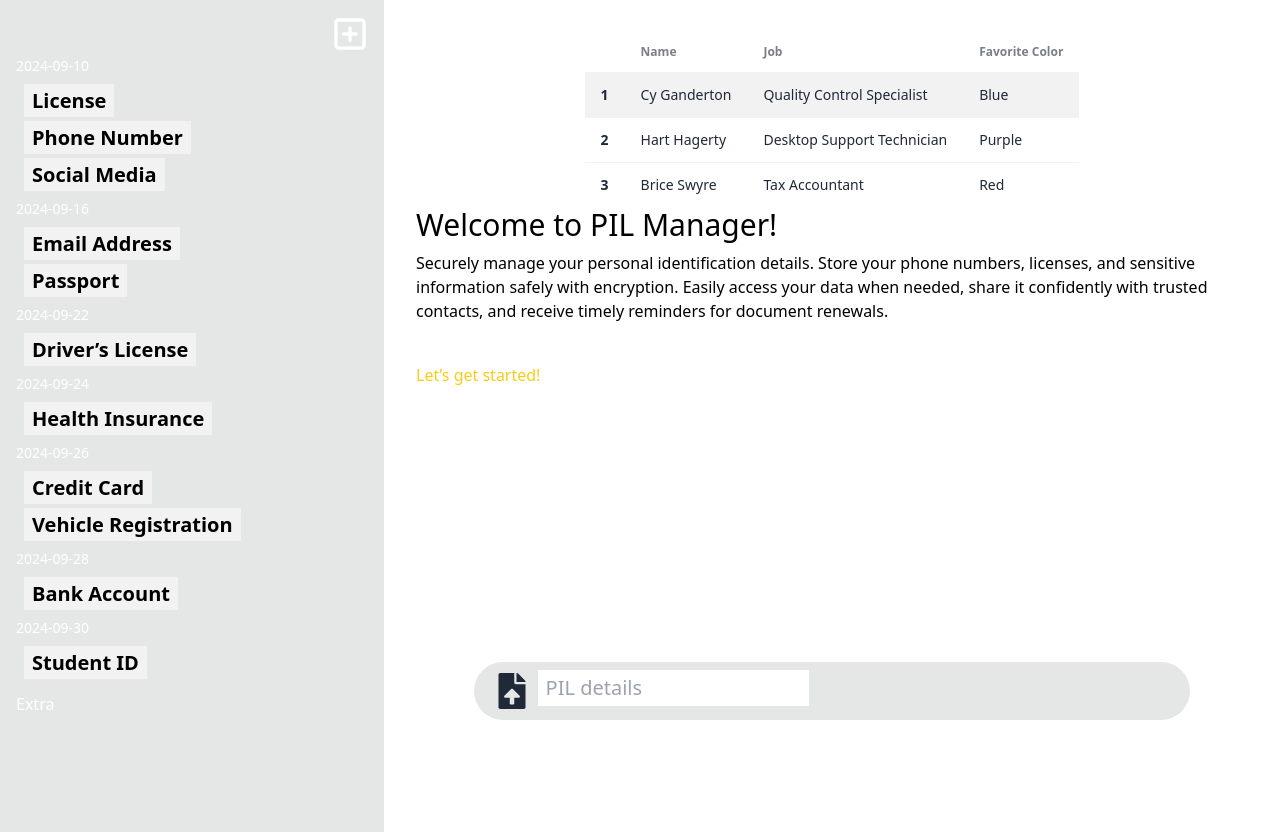
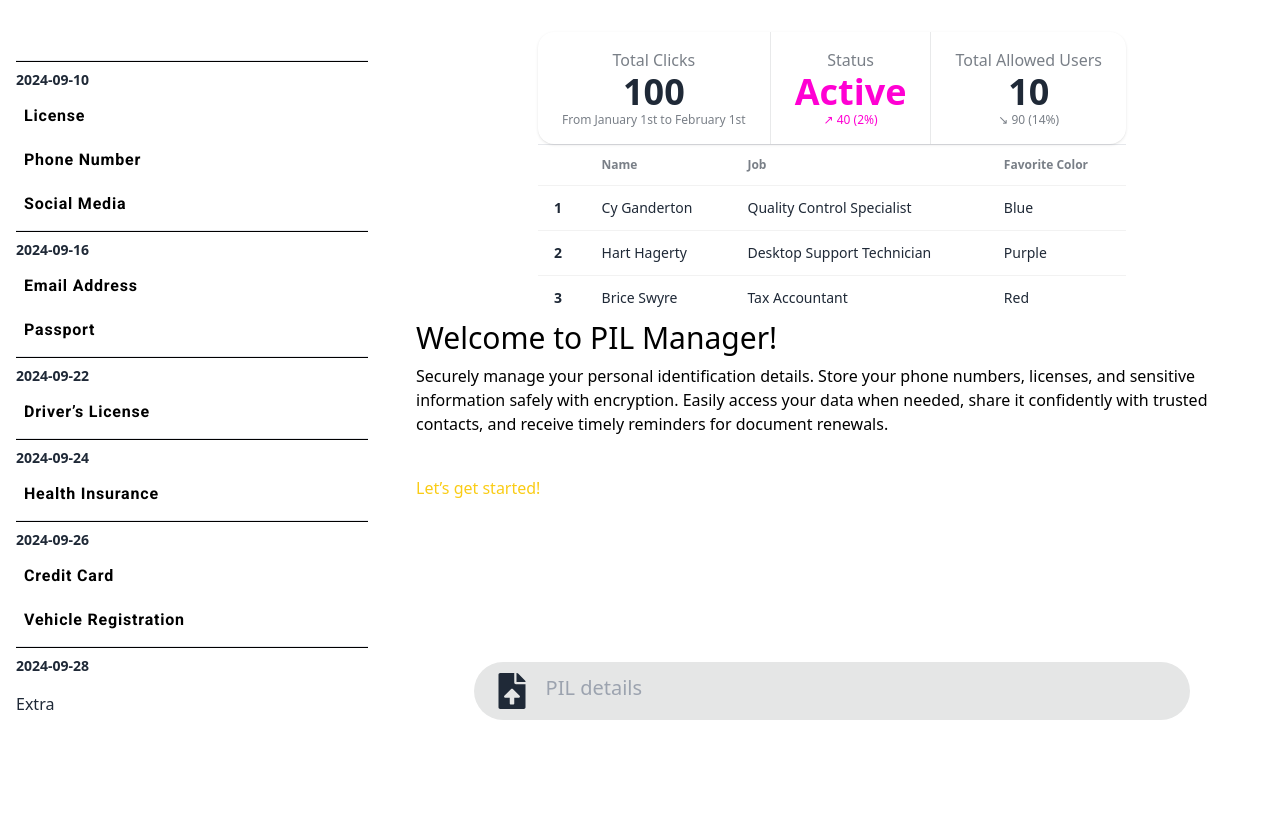
Before and after one commit to ShubhPundir/SIH, a React (Vite) app in the folder client/: page / in a window 1280 px wide. Built offline with nearby package versions, Linux system fonts and the light colour scheme.

Commit message:
Ready Prototype UI

```diff
--- a/client/src/components/LeftSide/AllData.jsx
+++ b/client/src/components/LeftSide/AllData.jsx
@@ -80,14 +80,15 @@ function AllData() {
     <div style={{ height: "calc(100vh - 20vh)" }} className="overflow-y-scroll">
       {pilData.map((item) => (
         <div key={item.date}>
-          <h1 className="text-sm my-1">{item.date}</h1>
-          <div className=" my-2 rounded-md font-">
+          <hr className="bg-black my-2 dark:bg-white h-[2px]"/>
+          <h1 className="text-sm my-2 font-semibold">{item.date}</h1>
+          <div className="rounded-md">
             {/* {console.log(item.items)} */}
             {item.items.map((pil) => (
               <button
                 onClick={() => handlePIL(pil.id)}
                 key={pil.id}
-                className="block cursor-pointer hover:bg-base-100 bg-base-200 text-xl dark:text-white text-black leading-tight font-semibold px-2 py-1 mx-2 my-1"
+                className="w-full  text-left block font-roboto cursor-pointer hover:bg-slate-300  text-base text-black leading-tight tracking-wider font-semibold my-2 py-2 px-2"
               >
                 {pil.title}
               </button>
--- a/client/src/components/RightSide/Input.jsx
+++ b/client/src/components/RightSide/Input.jsx
@@ -24,7 +24,7 @@ function Input() {
             placeholder="PIL details "
             name=""
             id=""
-            className="resize-none py-1 px-2 w-full outline-none max-h-32  text-xl"
+            className="resize-none bg-transparent py-1 px-2 w-full outline-none max-h-32  text-xl"
           />
         </form>
       </div>
--- a/client/src/components/RightSide/Output.jsx
+++ b/client/src/components/RightSide/Output.jsx
@@ -6,8 +6,8 @@ function Output() {
     <div className="flex mt-8 px-8 flex-col min-h-screen items-center mx-auto">
         <Stats/>
       <div>
-        <h1 className="text-black dark:text-white text-3xl mb-2">Welcome to PIL Manager!</h1>
-        <p className="text-black dark:text-white mb-10">
+        <h1 className="text-black  text-3xl mb-2">Welcome to PIL Manager!</h1>
+        <p className="text-black mb-10">
           Securely manage your personal identification details. Store your phone
           numbers, licenses, and sensitive information safely with encryption.
           Easily access your data when needed, share it confidently with trusted
--- a/client/src/components/RightSide/Stats.jsx
+++ b/client/src/components/RightSide/Stats.jsx
@@ -3,6 +3,26 @@ import React from "react";
 function Stats() {
   return (
     <div>
+      <div className="stats shadow">
+        <div className="stat place-items-center">
+          <div className="stat-title">Total Clicks</div>
+          <div className="stat-value">100</div>
+          <div className="stat-desc">From January 1st to February 1st</div>
+        </div>
+
+        <div className="stat place-items-center">
+          <div className="stat-title">Status</div>
+          <div className="stat-value text-secondary">Active</div>
+          <div className="stat-desc text-secondary">↗︎ 40 (2%)</div>
+        </div>
+
+        <div className="stat place-items-center">
+          <div className="stat-title">Total Allowed Users</div>
+          <div className="stat-value">10</div>
+          <div className="stat-desc">↘︎ 90 (14%)</div>
+        </div>
+      </div>
+      <hr />
       <div className="overflow-x-auto">
         <table className="table">
           {/* head */}
@@ -16,7 +36,7 @@ function Stats() {
           </thead>
           <tbody>
             {/* row 1 */}
-            <tr className="bg-base-200">
+            <tr>
               <th>1</th>
               <td>Cy Ganderton</td>
               <td>Quality Control Specialist</td>
--- a/client/src/index.css
+++ b/client/src/index.css
@@ -1,4 +1,4 @@
-/* @import url("https://fonts.googleapis.com/css2?family=Roboto:ital,wght@0,100;0,300;0,400;0,500;0,700;0,900;1,100;1,300;1,400;1,500;1,700;1,900&display=swap"); */
+@import url("https://fonts.googleapis.com/css2?family=Roboto:ital,wght@0,100;0,300;0,400;0,500;0,700;0,900;1,100;1,300;1,400;1,500;1,700;1,900&display=swap");
 @tailwind base;
 @tailwind components;
 @tailwind utilities;
--- a/client/src/pages/MainPage.jsx
+++ b/client/src/pages/MainPage.jsx
@@ -5,7 +5,7 @@ import RightSide from "./RightSide";
 function MainPage() {
   return (
     <main className="flex min-h-screen w-full">
-      <section className="w-[30%] bg-base-300 text-white px-4 py-4">
+      <section className="w-[30%]  dark:bg-base-300 px-4 py-4">
         <LeftSide />
       </section>
       <section className="w-[70%]">
--- a/client/tailwind.config.js
+++ b/client/tailwind.config.js
@@ -2,10 +2,14 @@
 export default {
   content: ["./index.html", "./src/**/*.{js,ts,jsx,tsx}"],
   theme: {
-    extend: {},
+    extend: {
+      fontFamily: {
+        roboto: ["Roboto", "sans-serif"],
+      },
+    },
   },
   daisyui: {
-    themes: ["light",'dark'],
+    themes: ["light"],
   },
   plugins: [require("daisyui")],
 };
```
